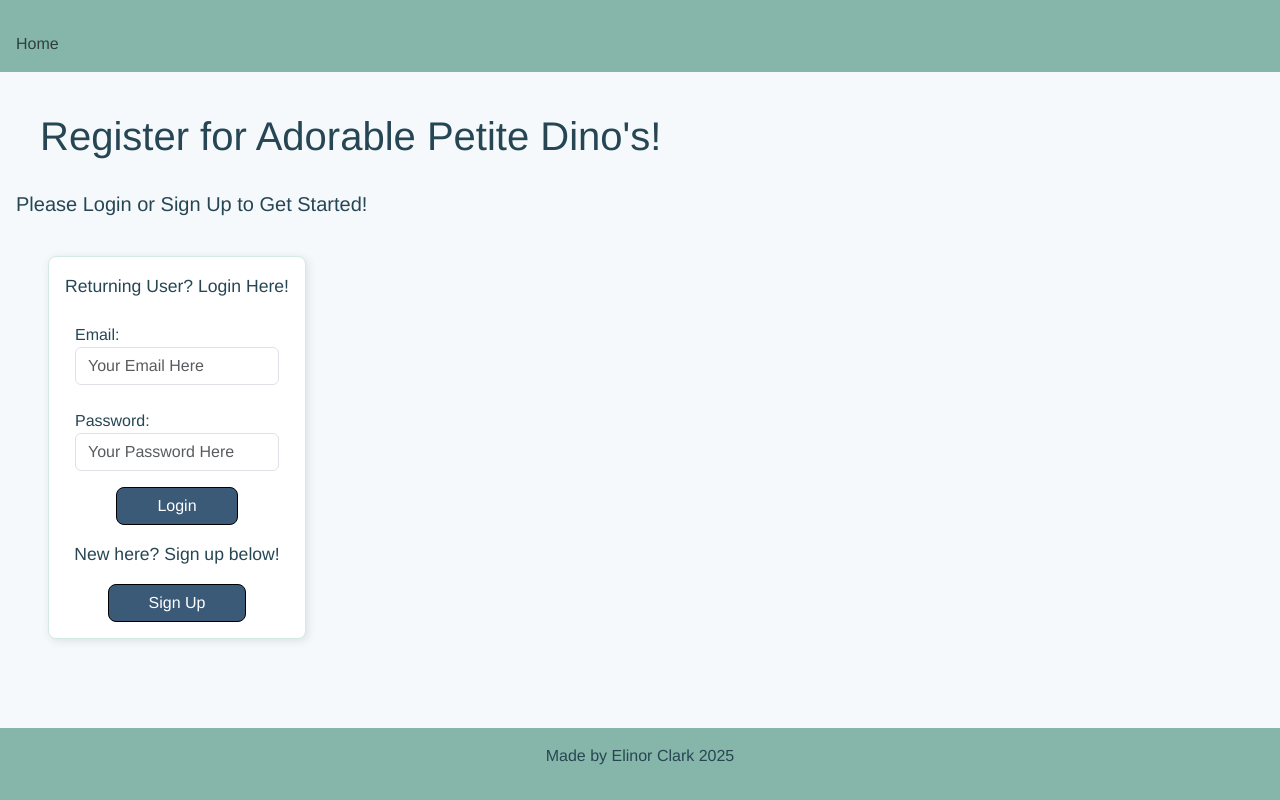
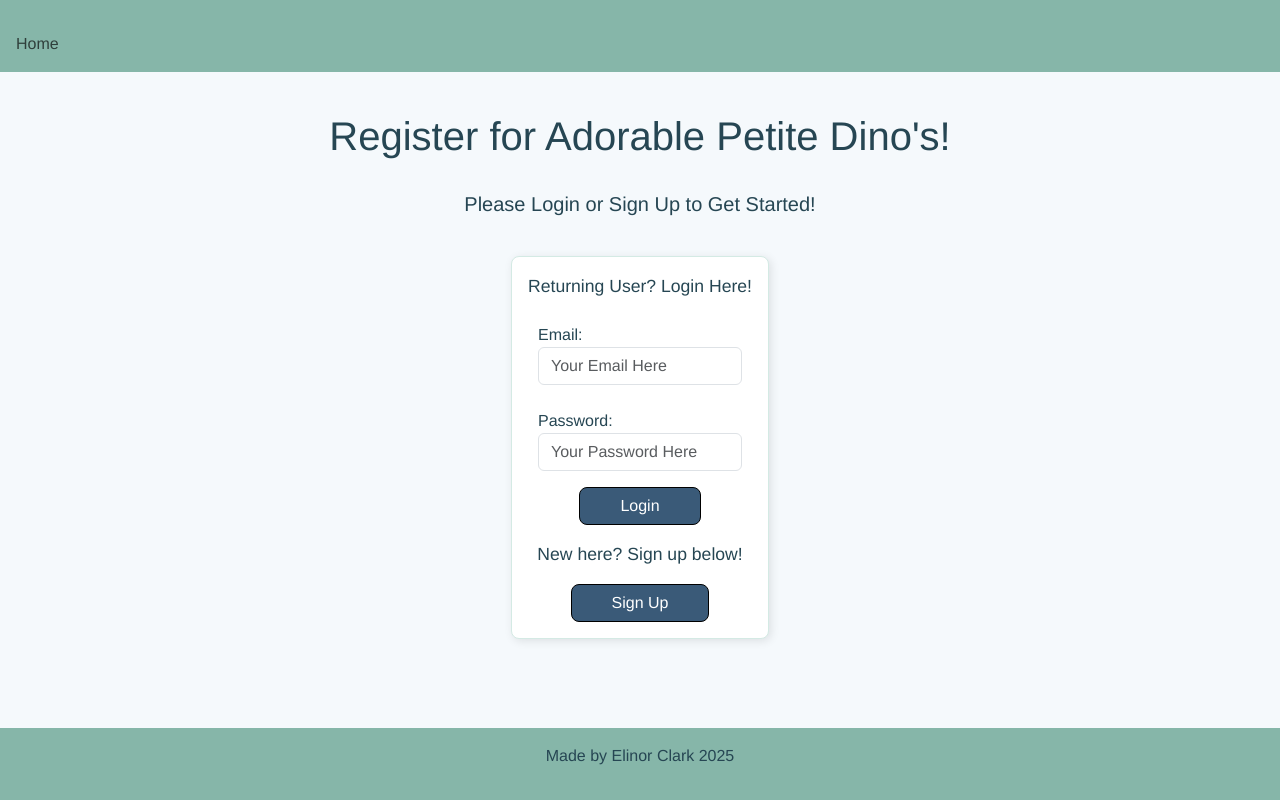
Before and after one commit to elliejeanclark/story-con-registration, a React (Create React App) app in the folder story-con/: page / in a window 1280 px wide. Built offline with nearby package versions, Linux system fonts and the light colour scheme.

Commit message:
fixing centering issue.

```diff
--- a/story-con/src/App.css
+++ b/story-con/src/App.css
@@ -22,13 +22,14 @@ html, body {
     color: #264653;
     display: flex;
     flex-direction: column;
+    justify-content: center;
     min-height: 100vh;
 }
 
 .body {
     flex: 1;
     display: flex;
-    align-items: flex-start;
+    align-items: center;
     flex-direction: column;
     margin-top: 0;
 }
```
